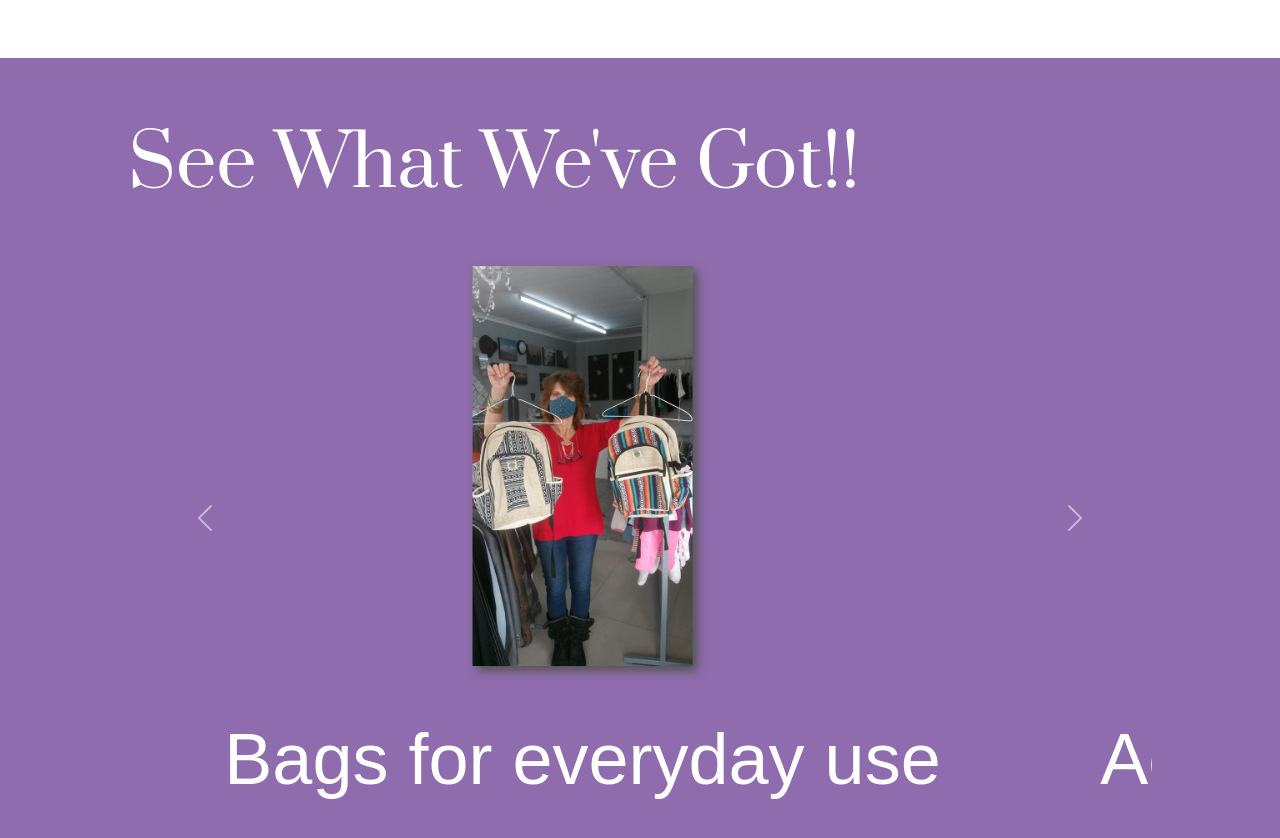
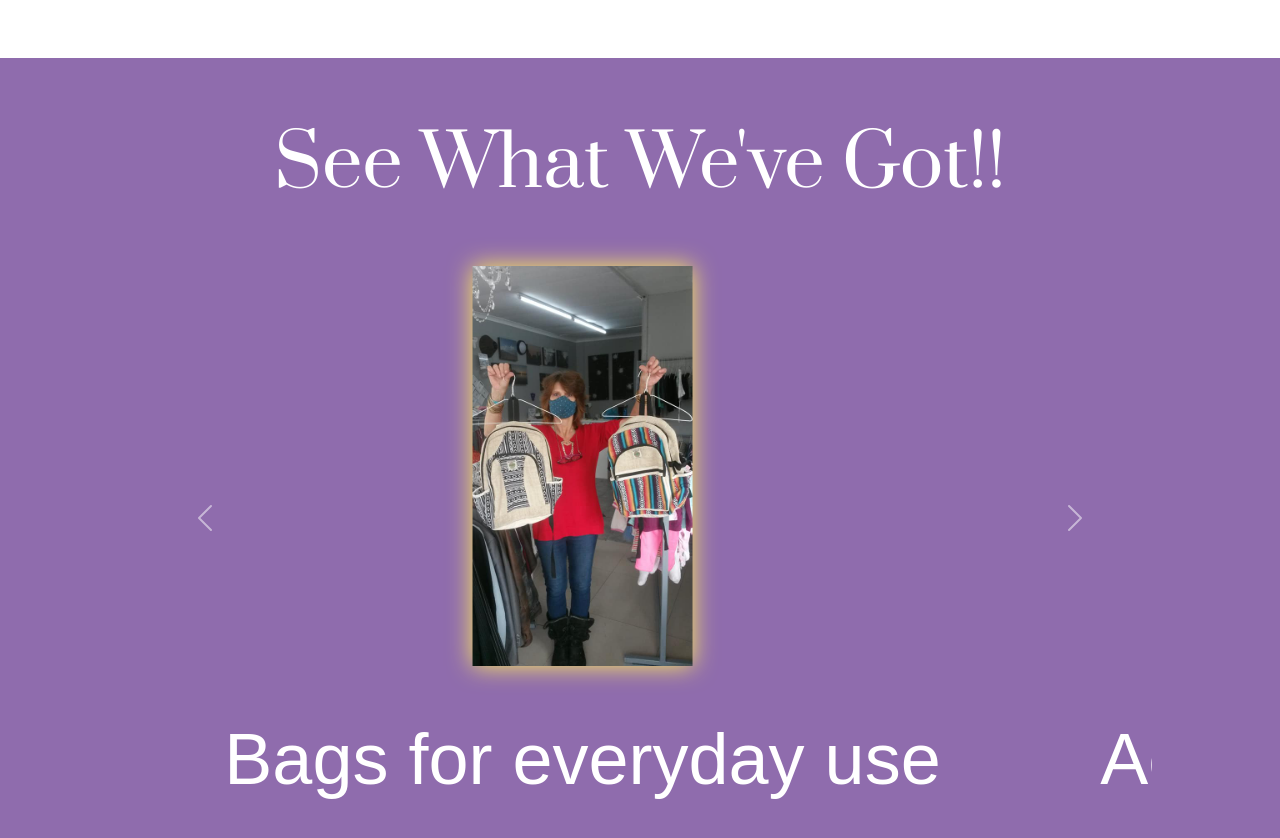
Before and after one commit to MiracleDeanna/The-Purple-Elephant, a plain HTML site: page index.html in a window 1280 px wide. Shown: the part 1580-2418 px from the top of the page. Drawn offline with nearby package versions, Linux system fonts and the light colour scheme; a web font is replaced by a local one.

Commit message:
Update styles.css

```diff
--- a/css/styles.css
+++ b/css/styles.css
@@ -76,11 +76,7 @@ h1 {
   width: auto;
   height: 500px;
   padding: 50px;
-  filter: drop-shadow(5px 5px 5px #545454);
-}
-
-.product-heading {
-  text-align: left;
+  filter: drop-shadow(0 0 0.75rem #ffed59);
 }
 
 /* Features */
```
